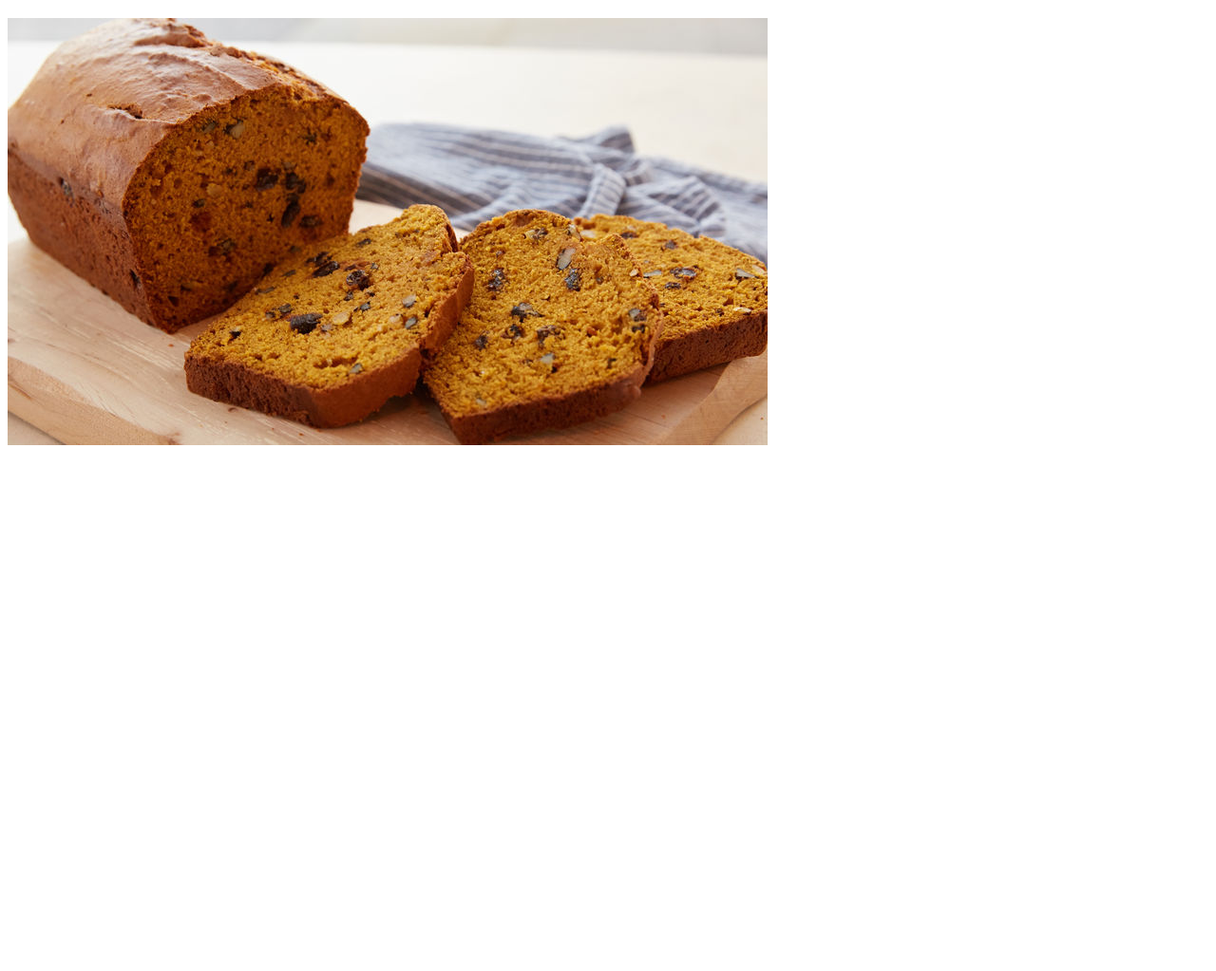
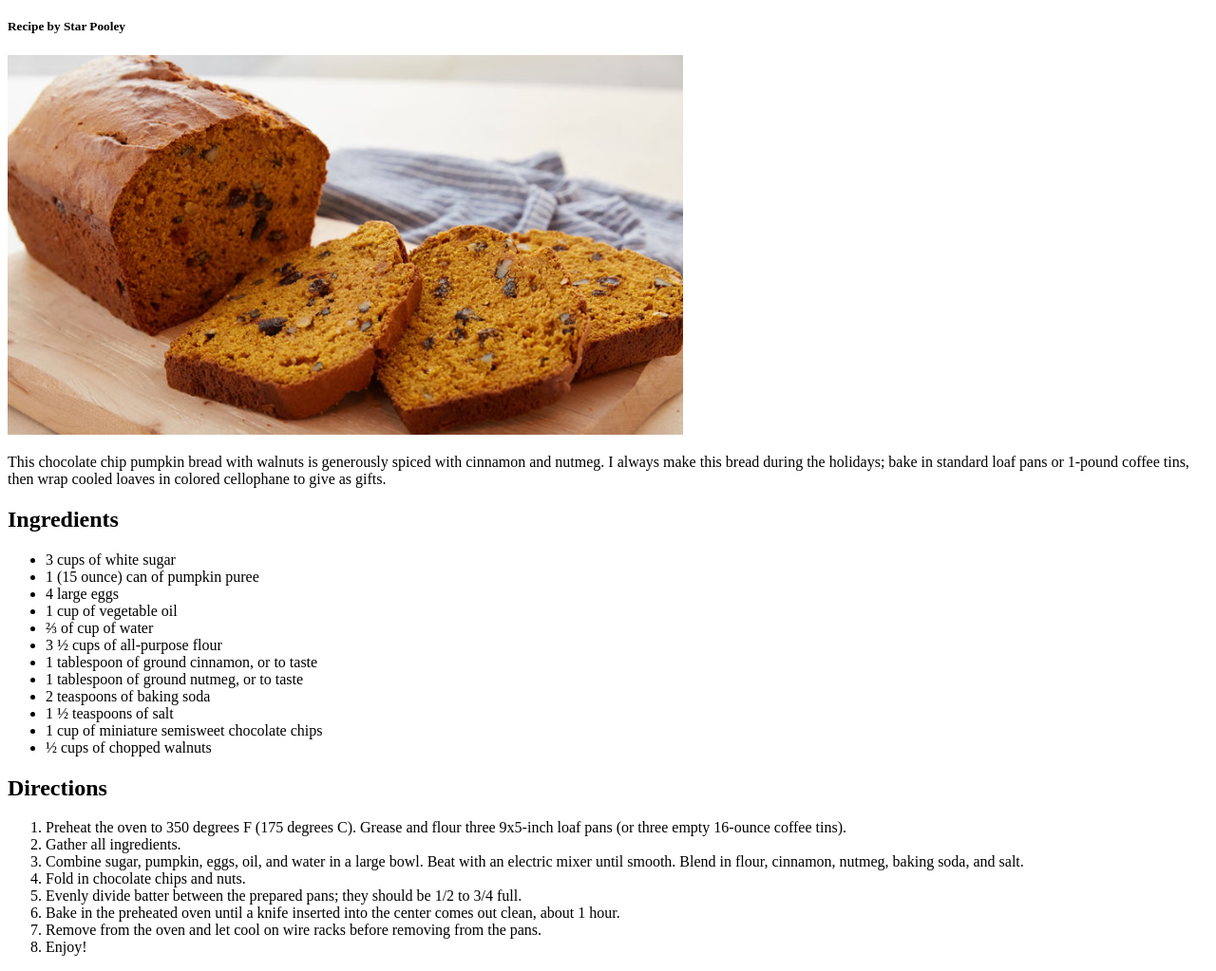
Before and after one commit to JorisUn/website-recipes, a plain HTML site: page recipes/pumpkinBread.html in a window 1280 px wide. Shown: the part 61-1084 px from the top of the page at 95% size. Before the commit the page ends 800 px from the top, so only its background shows below. Drawn offline with Linux system fonts and the light colour scheme.

Commit message:
Finished applePie.html and pumpkinBread.html

```diff
--- a/recipes/pumpkinBread.html
+++ b/recipes/pumpkinBread.html
@@ -6,6 +6,44 @@
 </head>
 <body>
     <h1>Pumpkin Pie</h1>
-    <img src="../images/pumpkinBread.jpg" alt="Pumpkin Bread image">
+    <h5>Recipe by Star Pooley</h5>
+    <img src="../images/pumpkinBread.jpg" alt="Pumpkin Bread image" height="400">
+    <p>
+        This chocolate chip pumpkin bread with walnuts is generously spiced with cinnamon and nutmeg.
+        I always make this bread during the holidays;
+        bake in standard loaf pans or 1-pound coffee tins, then wrap cooled loaves in colored cellophane to give as gifts.
+    </p>
+    <h2>Ingredients</h2>
+    <ul>
+
+        <li>3 cups of white sugar</li>
+        <li>1 (15 ounce) can of pumpkin puree</li>
+        <li>4 large eggs</li>
+        <li>1 cup of vegetable oil</li>
+        <li>⅔ of cup of water</li>
+        <li>3 ½ cups of all-purpose flour</li>
+        <li>1 tablespoon of ground cinnamon, or to taste</li>
+        <li>1 tablespoon of ground nutmeg, or to taste</li>
+        <li>2 teaspoons of baking soda</li>
+        <li>1 ½ teaspoons of salt</li>
+        <li>1 cup of miniature semisweet chocolate chips</li>
+        <li>½ cups of chopped walnuts</li>
+    </ul>
+    <h2>Directions</h2>
+    <ol>
+        <li>Preheat the oven to 350 degrees F (175 degrees C). Grease and flour three 9x5-inch loaf pans (or three empty
+            16-ounce coffee tins).
+        </li>
+        <li>Gather all ingredients.</li>
+        <li>Combine sugar, pumpkin, eggs, oil, and water in a large bowl. Beat with an electric mixer until smooth.
+            Blend
+            in flour, cinnamon, nutmeg, baking soda, and salt.
+        </li>
+        <li>Fold in chocolate chips and nuts.</li>
+        <li>Evenly divide batter between the prepared pans; they should be 1/2 to 3/4 full.</li>
+        <li>Bake in the preheated oven until a knife inserted into the center comes out clean, about 1 hour.</li>
+        <li>Remove from the oven and let cool on wire racks before removing from the pans.</li>
+        <li>Enjoy!</li>
+    </ol>
 </body>
 </html>
```
Also changed, not shown: recipes/applePie.html (+29 -3 lines).
